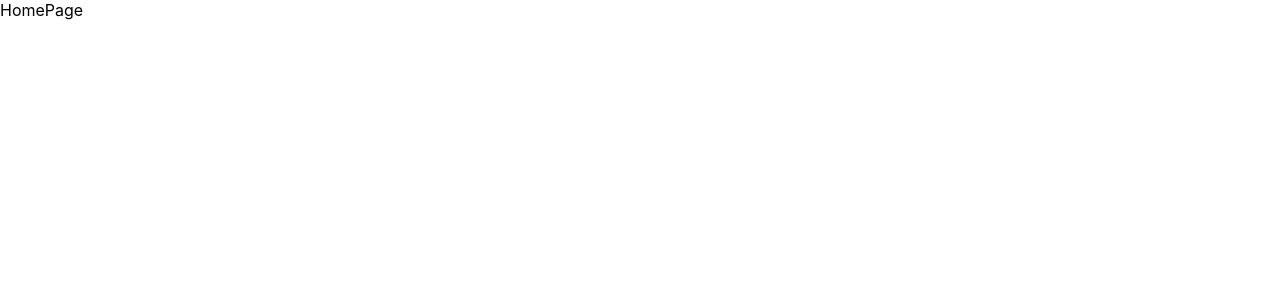
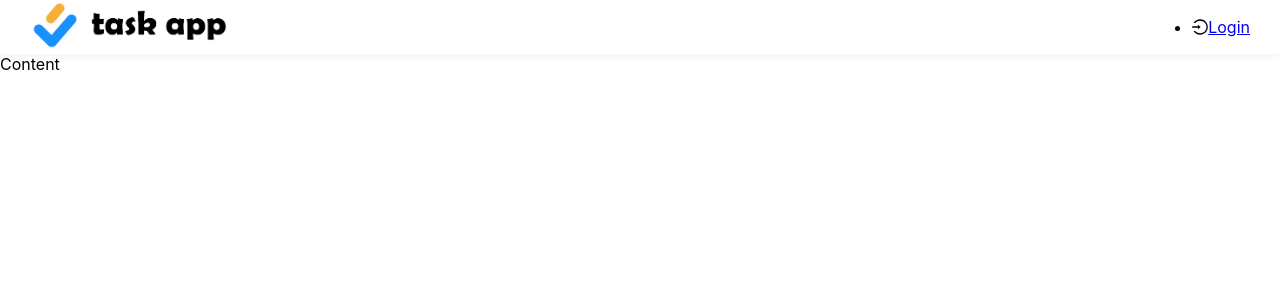
Before and after one commit to Quadrition/todo-client, a React (Create React App) app: page / in a window 1280 px wide. Shown: the top 300 px of the page. Built offline with nearby package versions, Linux system fonts and the light colour scheme; the HTML template or start-up script is replaced by a standard one.

Commit message:
Added navigation bar to home page

```diff
--- a/src/pages/home/HomePage.tsx
+++ b/src/pages/home/HomePage.tsx
@@ -1,7 +1,22 @@
 import React from "react";
 
+import NavigationBar from "../../components/nav-bar/NavigationBar";
+
+import styles from "./style.module.css";
+
+import { Layout } from "antd";
+
+const { Header, Content } = Layout;
+
 function HomePage() {
-  return <React.Fragment>HomePage</React.Fragment>;
+  return (
+    <Layout className={styles.layout}>
+      <Header className={styles.header}>
+        <NavigationBar />
+      </Header>
+      <Content>Content</Content>
+    </Layout>
+  );
 }
 
 export default HomePage;
--- /dev/null
+++ b/src/pages/home/style.module.css
@@ -0,0 +1,9 @@
+.layout {
+  height: 100vh;
+  background-color: #ffffff;
+}
+
+.header {
+  background-color: #ffffff;
+  padding: 0;
+}
```
